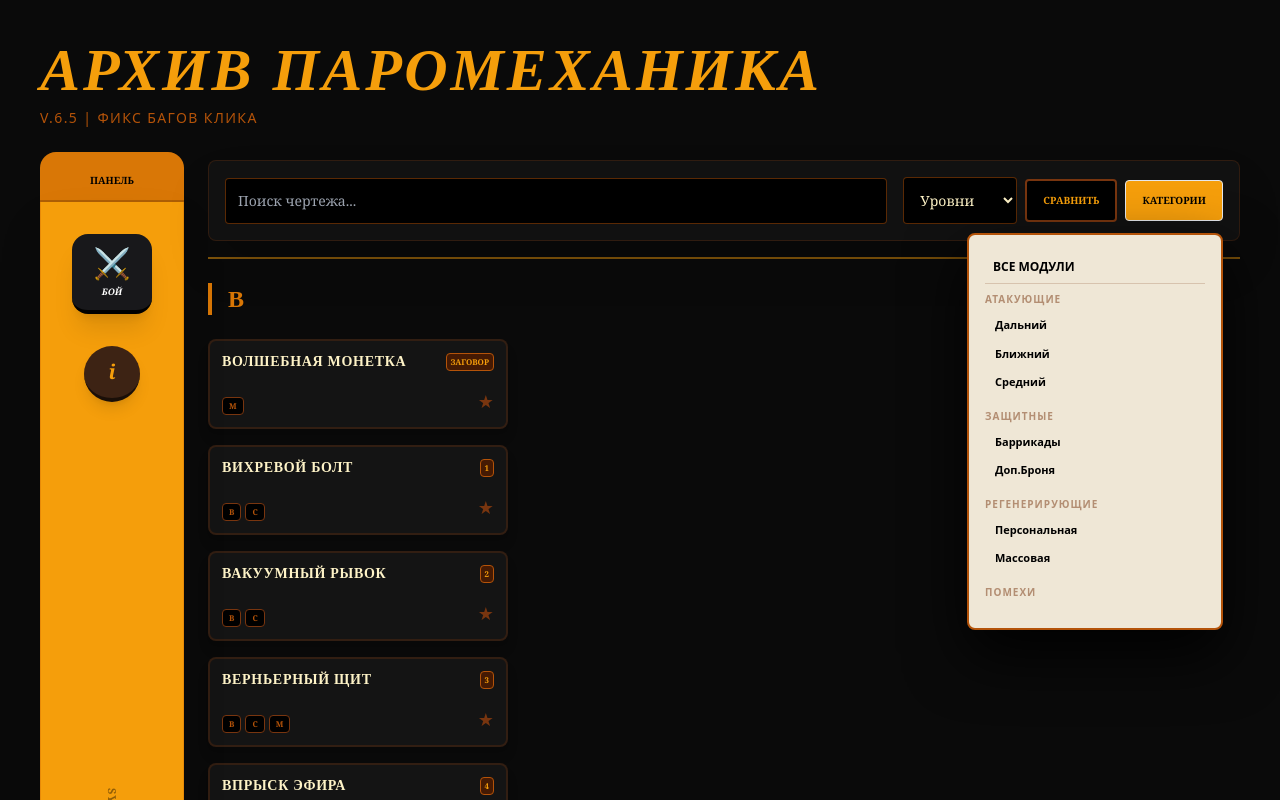
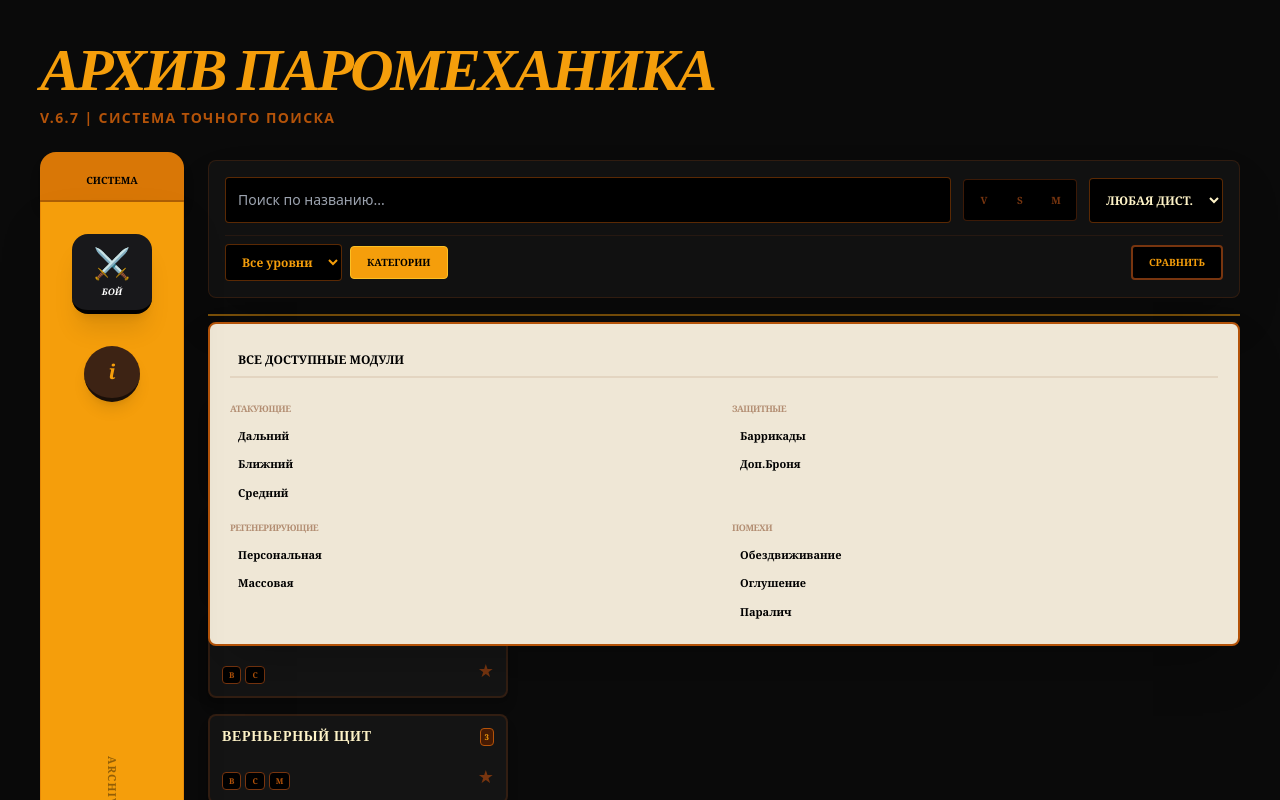
Before and after one commit to Whykenns110/spells_pm, a React (Vite) app: page / in a window 1280 px wide. Both pictures are taken after a click on the button "КАТЕГОРИИ". Shown: the top 800 px of the page. Built offline with nearby package versions, Linux system fonts and the light colour scheme.

Commit message:
fix postcss for tailwind v4

```diff
--- a/src/App.jsx
+++ b/src/App.jsx
@@ -12,6 +12,10 @@ export default function App() {
   const [activeSpell, setActiveSpell] = useState(null);
   const [isCombatMode, setIsCombatMode] = useState(false);
   const [showCombatInfo, setShowCombatInfo] = useState(false);
+
+  // НОВЫЕ СТЕЙТЫ ФИЛЬТРАЦИИ
+  const [compFilter, setCompFilter] = useState([]);
+  const [distFilter, setDistFilter] = useState("all");
 
   const [favorites, setFavorites] = useState(() => {
     const saved = localStorage.getItem("paromechanic_favs");
@@ -32,12 +36,18 @@ export default function App() {
     navigator.clipboard.writeText(`${spell.name}\n${cleanText}`).then(() => alert("Скопировано!"));
   };
 
-  const getTheme = (description) => {
-    if (description?.includes("Атакующие")) return { modalBorder: "border-red-500", header: "bg-red-600" };
-    if (description?.includes("Защитные")) return { modalBorder: "border-blue-500", header: "bg-blue-600" };
-    if (description?.includes("Регенерирующие")) return { modalBorder: "border-emerald-500", header: "bg-emerald-600" };
-    if (description?.includes("Помехи")) return { modalBorder: "border-purple-500", header: "bg-purple-600" };
-    return { modalBorder: "border-amber-500", header: "bg-amber-600" };
+  // ИСПРАВЛЕННЫЙ ТЕМАТИЗАТОР (ФИКС КРИСТАЛЬНОГО ГЛАЗА)
+  const getTheme = (spell) => {
+    const desc = spell.description || "";
+    const name = spell.name.toLowerCase();
+
+    if (desc.includes("Помехи") || desc.includes("Прорицание") || name.includes("глаз")) {
+      return { modalBorder: "border-purple-500", header: "bg-purple-600", text: "text-purple-400" };
+    }
+    if (desc.includes("Атакующие")) return { modalBorder: "border-red-500", header: "bg-red-600", text: "text-red-400" };
+    if (desc.includes("Защитные")) return { modalBorder: "border-blue-500", header: "bg-blue-600", text: "text-blue-400" };
+    if (desc.includes("Регенерирующие")) return { modalBorder: "border-emerald-500", header: "bg-emerald-600", text: "text-emerald-400" };
+    return { modalBorder: "border-amber-500", header: "bg-amber-600", text: "text-amber-400" };
   };
 
   const filteredData = useMemo(() => {
@@ -47,55 +57,65 @@ export default function App() {
         const matchesSearch = s.name.toLowerCase().includes(search.toLowerCase());
         const matchesLevel = levelFilter === "all" || s.level === levelFilter;
         const matchesCat = !categoryFilter || s.description.includes(categoryFilter);
-        return matchesSearch && matchesLevel && matchesCat;
+
+        // ЛОГИКА КОМПОНЕНТОВ
+        const matchesComp = compFilter.length === 0 || compFilter.every(c => s.components?.includes(c));
+
+        // ЛОГИКА ДИСТАНЦИИ (ЧИСЛОВАЯ ПРОВЕРКА)
+        let matchesDist = true;
+        if (distFilter !== "all") {
+          const sRange = parseInt(s.range) || 0;
+          if (distFilter === "self") matchesDist = s.range?.toLowerCase().includes("на себя");
+          else if (distFilter === "touch") matchesDist = s.range?.toLowerCase().includes("касание");
+          else if (distFilter === "30") matchesDist = sRange > 0 && sRange <= 30;
+          else if (distFilter === "60") matchesDist = sRange > 0 && sRange <= 60;
+          else if (distFilter === "90") matchesDist = sRange > 0 && sRange <= 90;
+          else if (distFilter === "120") matchesDist = sRange > 0 && sRange <= 120;
+        }
+
+        return matchesSearch && matchesLevel && matchesCat && matchesComp && matchesDist;
       });
       if (filtered.length) result[letter] = filtered;
     });
     return result;
-  }, [search, levelFilter, categoryFilter]);
+  }, [search, levelFilter, categoryFilter, compFilter, distFilter]);
 
   const toggleFav = (spell) => {
     setFavorites(prev => prev.find(f => f.name === spell.name) ? prev.filter(f => f.name !== spell.name) : [...prev, spell]);
   };
 
-  // Исправленная функция клика по карточке
   const handleSpellClick = (spell) => {
     if (compareMode) {
       const alreadySelected = compareList.some(s => s.name === spell.name);
-      if (alreadySelected) {
-        setCompareList(prev => prev.filter(s => s.name !== spell.name));
-      } else if (compareList.length < 3) {
-        setCompareList(prev => [...prev, spell]);
-      }
-    } else {
-      setActiveSpell(spell);
-    }
+      if (alreadySelected) setCompareList(prev => prev.filter(s => s.name !== spell.name));
+      else if (compareList.length < 3) setCompareList(prev => [...prev, spell]);
+    } else setActiveSpell(spell);
   };
 
   return (
     <div className="min-h-screen bg-[#0a0a0a] text-amber-50 font-serif overflow-x-hidden">
       <header className="p-10 pb-6 max-w-[1600px] mx-auto">
-        <h1 className="text-4xl md:text-6xl font-black text-amber-500 uppercase italic leading-tight">АРХИВ ПАРОМЕХАНИКА</h1>
-        <p className="text-amber-700 text-sm mt-2 uppercase tracking-widest font-sans">v.6.5 | Фикс багов клика</p>
+        <h1 className="text-4xl md:text-6xl font-black text-amber-500 uppercase italic leading-tight tracking-tighter text-shadow-lg">АРХИВ ПАРОМЕХАНИКА</h1>
+        <p className="text-amber-700 text-sm mt-2 uppercase tracking-widest font-sans font-bold">v.6.7 | Система точного поиска</p>
       </header>
 
       <div className="flex gap-6 px-4 md:px-10 pb-10 max-w-[1600px] mx-auto relative">
 
         {/* ПАНЕЛЬ УПРАВЛЕНИЯ */}
-        <div className="w-24 md:w-36 flex-shrink-0 flex flex-col items-center sticky top-6 h-[calc(100vh-48px)] z-[100]">
-          <div className="w-full bg-amber-600 pt-5 pb-3 rounded-t-2xl border-b-2 border-black/20 flex flex-col items-center">
-             <span className="text-[10px] md:text-xs font-black text-black text-center">ПАНЕЛЬ</span>
+        <div className="w-24 md:w-36 flex-shrink-0 flex flex-col items-center sticky top-6 h-[calc(100vh-48px)] z-[150]">
+          <div className="w-full bg-amber-600 pt-5 pb-3 rounded-t-2xl border-b-2 border-black/20 flex flex-col items-center shadow-lg">
+             <span className="text-[10px] md:text-xs font-black text-black text-center uppercase">Система</span>
           </div>
           <div className="w-full bg-amber-500 flex-grow flex flex-col items-center py-8 gap-8 shadow-2xl rounded-b-xl border-x border-b border-amber-600/50">
             <button onClick={() => setIsCombatMode(!isCombatMode)} className={`w-14 h-14 md:w-20 md:h-20 rounded-2xl flex flex-col items-center justify-center transition-all shadow-xl border-b-4 ${isCombatMode ? 'bg-red-700 border-red-950 translate-y-1' : 'bg-zinc-900 border-black hover:bg-zinc-800'}`}>
               <span className="text-white text-3xl">⚔️</span>
-              <span className="text-[9px] text-white font-black mt-1 uppercase italic">БОЙ</span>
+              <span className="text-[9px] text-white font-black mt-1 uppercase italic">Бой</span>
             </button>
-            <button onClick={() => setShowCombatInfo(true)} className="w-10 h-10 md:w-14 md:h-14 bg-[#3d2314] border-b-4 border-[#1a0f08] rounded-full flex items-center justify-center hover:bg-[#4d2d1a] transition-all shadow-lg">
-              <span className="text-amber-500 font-black text-xl italic">i</span>
+            <button onClick={() => setShowCombatInfo(true)} className="w-10 h-10 md:w-14 md:h-14 bg-[#3d2314] border-b-4 border-[#1a0f08] rounded-full flex items-center justify-center hover:bg-[#4d2d1a] transition-all shadow-lg group">
+              <span className="text-amber-500 font-black text-xl italic group-hover:scale-110 transition-transform">i</span>
             </button>
             <div className="mt-auto pb-8 opacity-40 select-none">
-               <div className="text-black font-black text-[11px] uppercase vertical-text tracking-widest">SYSTEM</div>
+               <div className="text-black font-black text-[11px] uppercase vertical-text tracking-widest">ARCHIVE_OS</div>
             </div>
           </div>
         </div>
@@ -107,50 +127,66 @@ export default function App() {
             <CombatMode favorites={favorites} compareList={compareList} toggleFav={toggleFav} setActiveSpell={setActiveSpell} compareMode={compareMode} setCompareList={setCompareList} setCompareMode={setCompareMode} setShowCompareResults={setShowCompareResults} />
           ) : (
             <>
-              {/* ПОИСК + КАТЕГОРИИ + СРАВНЕНИЕ */}
+              {/* РАСШИРЕННЫЙ ПОИСК */}
               <div className="sticky top-0 z-[110] bg-[#0a0a0a] pt-2 pb-4 border-b-2 border-amber-500/50">
-                <div className="flex flex-wrap gap-4 bg-[#111] p-4 border border-amber-900/30 rounded-lg items-center shadow-2xl relative">
-                  <input type="text" placeholder="Поиск чертежа..." className="bg-black border border-amber-700/50 p-3 rounded text-amber-100 flex-grow outline-none focus:border-amber-400 text-sm" value={search} onChange={(e) => setSearch(e.target.value)} />
+                <div className="flex flex-col gap-3 bg-[#111] p-4 border border-amber-900/30 rounded-lg shadow-2xl">
 
-                  <div className="flex gap-2 items-center">
-                    <select className="bg-black border border-amber-700/50 p-3 rounded text-amber-100 text-sm outline-none" value={levelFilter} onChange={(e) => setLevelFilter(e.target.value)}>
-                      <option value="all">Уровни</option>
+                  <div className="flex flex-wrap gap-3 items-center">
+                    <input type="text" placeholder="Поиск по названию..." className="bg-black border border-amber-700/50 p-3 rounded text-amber-100 flex-grow outline-none focus:border-amber-400 text-sm font-sans" value={search} onChange={(e) => setSearch(e.target.value)} />
+
+                    {/* ТУМБЛЕРЫ КОМПОНЕНТОВ */}
+                    <div className="flex bg-black border border-amber-900/50 rounded p-1 gap-1">
+                      {['V', 'S', 'M'].map(c => (
+                        <button key={c} onClick={() => setCompFilter(prev => prev.includes(c) ? prev.filter(x => x !== c) : [...prev, c])} className={`w-8 h-8 rounded text-[10px] font-black transition-all ${compFilter.includes(c) ? 'bg-amber-600 text-black shadow-inner' : 'text-amber-900 hover:text-amber-600'}`}>
+                          {c}
+                        </button>
+                      ))}
+                    </div>
+
+                    <select className="bg-black border border-amber-700/50 p-3 rounded text-amber-100 text-xs outline-none font-bold uppercase" value={distFilter} onChange={(e) => setDistFilter(e.target.value)}>
+                      <option value="all">Любая дист.</option>
+                      <option value="self">На себя</option>
+                      <option value="touch">Касание</option>
+                      <option value="30">До 30 фт.</option>
+                      <option value="60">До 60 фт.</option>
+                      <option value="90">До 90 фт.</option>
+                      <option value="120">До 120 фт.</option>
+                    </select>
+                  </div>
+
+                  <div className="flex flex-wrap gap-2 items-center border-t border-amber-900/20 pt-2">
+                    <select className="bg-black border border-amber-700/50 px-3 py-2 rounded text-amber-500 text-xs outline-none font-bold" value={levelFilter} onChange={(e) => setLevelFilter(e.target.value)}>
+                      <option value="all">Все уровни</option>
                       <option value="Заговор">Заговоры</option>
-                      {[1,2,3,4].map(l => <option key={l} value={String(l)}>{l} ур.</option>)}
+                      {[1,2,3,4,5,6,7,8,9].map(l => <option key={l} value={String(l)}>{l} ур.</option>)}
                     </select>
 
-                    {/* СРАВНЕНИЕ С КНОПКОЙ ОТМЕНЫ */}
-                    <div className="flex gap-1">
-                      <button onClick={() => { if(compareMode && compareList.length >= 2) setShowCompareResults(true); setCompareMode(!compareMode); }} className={`px-4 py-3 rounded font-black border-2 text-[10px] transition-all ${compareMode ? 'bg-amber-500 text-black border-white shadow-[0_0_15px_white]' : 'bg-black text-amber-500 border-amber-900'}`}>
+                    <button onClick={() => setShowCategories(!showCategories)} className={`px-4 py-2 border rounded font-bold text-[10px] uppercase transition-colors ${showCategories ? 'bg-amber-500 text-black border-amber-400' : 'border-amber-800/40 text-amber-500'}`}>Категории</button>
+
+                    <div className="flex gap-1 ml-auto">
+                      <button onClick={() => { if(compareMode && compareList.length >= 2) setShowCompareResults(true); setCompareMode(!compareMode); }} className={`px-4 py-2 rounded font-black border-2 text-[10px] transition-all ${compareMode ? 'bg-amber-500 text-black border-white shadow-[0_0_15px_rgba(251,191,36,0.3)]' : 'bg-black text-amber-500 border-amber-900'}`}>
                         {compareMode ? `АНАЛИЗ (${compareList.length})` : 'СРАВНИТЬ'}
                       </button>
                       {compareMode && (
-                        <button onClick={() => { setCompareMode(false); setCompareList([]); }} className="px-3 py-3 bg-red-950 text-red-500 rounded border-2 border-red-900 text-[10px] font-black hover:bg-red-800 transition-colors">
-                          ❌
-                        </button>
+                        <button onClick={() => { setCompareMode(false); setCompareList([]); }} className="px-3 py-2 bg-red-950 text-red-500 rounded border-2 border-red-900 text-[10px] font-black hover:bg-red-800">❌</button>
                       )}
                     </div>
+                  </div>
 
-                    {/* КАТЕГОРИИ */}
-                    <div className="relative">
-                        <button onClick={() => setShowCategories(!showCategories)} className={`px-4 py-3 border rounded font-bold text-[10px] uppercase transition-colors ${showCategories ? 'bg-amber-500 text-black' : 'border-amber-800/40 text-amber-500 hover:bg-amber-900/10'}`}>
-                            Категории
-                        </button>
-                        {showCategories && (
-                        <div className="absolute top-full right-0 mt-3 w-64 bg-[#efe7d6] text-black rounded-lg shadow-[0_25px_60px_rgba(0,0,0,0.9)] z-[300] p-4 font-sans border-2 border-amber-700">
-                            <div onClick={() => {setCategoryFilter(null); setShowCategories(false);}} className="cursor-pointer hover:bg-amber-200 px-2 py-2 font-black border-b border-amber-900/20 mb-2 uppercase text-xs">Все модули</div>
-                            <div className="max-h-80 overflow-y-auto custom-scrollbar-light">
-                                {Object.entries(categories).map(([cat, subs]) => (
-                                <div key={cat} className="mb-3">
-                                    <div className="font-black text-[10px] uppercase text-amber-900/50 mb-1 tracking-widest">{cat}</div>
-                                    {subs.map(s => <div key={s} onClick={() => {setCategoryFilter(s); setShowCategories(false);}} className="cursor-pointer hover:bg-amber-300 px-2 py-1.5 text-[11px] font-bold border-l-2 border-transparent hover:border-amber-600 transition-all">{s}</div>)}
-                                </div>
-                                ))}
-                            </div>
+                  {/* КАТЕГОРИИ (ВЫПАДАЮЩИЙ СПИСОК) */}
+                  {showCategories && (
+                    <div className="absolute top-full left-0 right-0 mt-2 bg-[#efe7d6] text-black rounded-lg shadow-2xl z-[300] p-5 border-2 border-amber-700 grid grid-cols-2 md:grid-cols-4 gap-4 animate-in slide-in-from-top-2 duration-300">
+                      <div onClick={() => {setCategoryFilter(null); setShowCategories(false);}} className="col-span-full cursor-pointer hover:bg-amber-200 p-2 font-black border-b-2 border-amber-900/10 mb-2 uppercase text-xs">Все доступные модули</div>
+                      {Object.entries(categories).map(([cat, subs]) => (
+                        <div key={cat}>
+                          <div className="font-black text-[9px] uppercase text-amber-900/50 mb-2 tracking-tighter">{cat}</div>
+                          <div className="space-y-1">
+                            {subs.map(s => <div key={s} onClick={() => {setCategoryFilter(s); setShowCategories(false);}} className="cursor-pointer hover:bg-amber-300 px-2 py-1 text-[11px] font-bold rounded transition-all">{s}</div>)}
+                          </div>
                         </div>
-                        )}
+                      ))}
                     </div>
-                  </div>
+                  )}
                 </div>
               </div>
 
@@ -158,36 +194,32 @@ export default function App() {
                 <main className="flex-grow space-y-12">
                   {Object.entries(filteredData).map(([letter, spells]) => (
                     <div key={letter} className="animate-in fade-in duration-500">
-                      <h2 className="text-2xl text-amber-600 font-black mb-6 uppercase border-l-4 border-amber-600 pl-4">{letter}</h2>
+                      <h2 className="text-2xl text-amber-600 font-black mb-6 uppercase border-l-4 border-amber-600 pl-4 tracking-tighter shadow-sm">{letter}</h2>
                       <div className="grid grid-cols-1 md:grid-cols-2 xl:grid-cols-3 gap-4">
                         {spells.map(spell => (
                           <div key={spell.name} className="w-full max-w-[300px]">
-                            <SpellCard
-                                spell={spell}
-                                isSelected={compareList.some(s => s.name === spell.name)}
-                                isFav={favorites.some(f => f.name === spell.name)}
-                                onClick={() => handleSpellClick(spell)}
-                                onFav={toggleFav}
-                            />
+                            <SpellCard spell={spell} isSelected={compareList.some(s => s.name === spell.name)} isFav={favorites.some(f => f.name === spell.name)} onClick={() => handleSpellClick(spell)} onFav={toggleFav} />
                           </div>
                         ))}
                       </div>
                     </div>
                   ))}
+                  {Object.keys(filteredData).length === 0 && (
+                    <div className="text-center py-20 opacity-20 italic uppercase font-black">Ни одного совпадения в архиве не найдено</div>
+                  )}
                 </main>
 
-                {/* АРХИВ БЕЗ ТРОЕТОЧИЯ */}
-                <aside className="w-full lg:w-[320px] flex-shrink-0 sticky top-[120px] max-h-[calc(100vh-160px)] overflow-y-auto pr-2 custom-scrollbar font-sans">
-                  <div className="bg-[#111] border-2 border-amber-600/30 rounded-xl p-3 space-y-2 shadow-inner">
-                    <h3 className="text-amber-500 font-black text-center text-xs uppercase mb-3 tracking-widest">★ АРХИВ МОДУЛЕЙ</h3>
-                    {favorites.length === 0 ? <p className="text-center text-amber-900 text-[10px] uppercase py-4">Пусто</p> :
+                <aside className="w-full lg:w-[320px] flex-shrink-0 sticky top-[160px] max-h-[calc(100vh-200px)] overflow-y-auto pr-2 custom-scrollbar font-sans">
+                  <div className="bg-[#111] border-2 border-amber-600/30 rounded-xl p-3 space-y-2 shadow-2xl">
+                    <h3 className="text-amber-500 font-black text-center text-[10px] uppercase mb-3 tracking-[0.2em] border-b border-amber-900/30 pb-2">★ Избранные модули ★</h3>
+                    {favorites.length === 0 ? <p className="text-center text-amber-900 text-[10px] uppercase py-4">Архив пуст</p> :
                       favorites.map(f => (
                         <div key={f.name} onClick={() => setActiveSpell(f)} className="flex items-start justify-between bg-black p-3 rounded border border-amber-900/30 hover:border-amber-500 cursor-pointer group transition-all">
                           <div className="flex flex-col min-w-0 pr-2">
                             <span className="text-[8px] text-amber-700 font-bold uppercase">{f.level}</span>
                             <span className="text-[11px] font-bold text-amber-100 group-hover:text-amber-400 uppercase tracking-tighter break-words leading-tight">{f.name}</span>
                           </div>
-                          <button onClick={(e) => { e.stopPropagation(); toggleFav(f); }} className="text-red-900 hover:text-red-500 text-xl leading-none">×</button>
+                          <button onClick={(e) => { e.stopPropagation(); toggleFav(f); }} className="text-red-900 hover:text-red-500 text-xl">×</button>
                         </div>
                       ))}
                   </div>
@@ -198,17 +230,21 @@ export default function App() {
         </div>
       </div>
 
-      {/* МОДАЛКИ (ВЫСОКИЙ Z-INDEX) */}
+      {/* МОДАЛЬНЫЕ ОКНА */}
       {showCompareResults && (
         <div className="fixed inset-0 z-[500] bg-black/95 backdrop-blur-xl p-6 overflow-y-auto">
-          <div className="max-w-7xl mx-auto flex flex-col h-full">
+          <div className="max-w-7xl mx-auto">
             <div className="flex justify-between items-center mb-8 border-b border-amber-900/30 pb-4">
-              <h2 className="text-3xl font-black text-amber-500 uppercase italic">Сличительный анализ</h2>
-              <button onClick={() => { setShowCompareResults(false); setCompareList([]); setCompareMode(false); }} className="px-8 py-3 bg-amber-600 text-black font-black rounded-lg">ЗАКРЫТЬ</button>
+              <h2 className="text-3xl font-black text-amber-500 uppercase italic tracking-tighter">Сличительный анализ чертежей</h2>
+              <button onClick={() => { setShowCompareResults(false); setCompareList([]); setCompareMode(false); }} className="px-8 py-3 bg-amber-600 text-black font-black rounded-lg hover:bg-amber-400 transition-colors shadow-lg">ВЫХОД</button>
             </div>
             <div className={`grid gap-6 ${compareList.length === 3 ? 'lg:grid-cols-3' : 'lg:grid-cols-2'}`}>
               {compareList.map(spell => (
-                <SpellModal key={spell.name} spell={spell} isCompare={true} theme={getTheme(spell.description)} onCopy={copyToClipboard} onClose={() => { const nl = compareList.filter(s => s.name !== spell.name); if(nl.length < 2) {setShowCompareResults(false); setCompareList([]); setCompareMode(false);} else setCompareList(nl); }} />
+                <SpellModal key={spell.name} spell={spell} isCompare={true} theme={getTheme(spell)} onCopy={copyToClipboard} onClose={() => {
+                  const nl = compareList.filter(s => s.name !== spell.name);
+                  if(nl.length < 2) { setShowCompareResults(false); setCompareList([]); setCompareMode(false); }
+                  else setCompareList(nl);
+                }} />
               ))}
             </div>
           </div>
@@ -218,17 +254,17 @@ export default function App() {
       {activeSpell && !showCompareResults && (
         <div className="fixed inset-0 z-[500] flex items-center justify-center p-4 bg-black/95 backdrop-blur-md" onClick={() => setActiveSpell(null)}>
           <div className="max-w-2xl w-full" onClick={e => e.stopPropagation()}>
-            <SpellModal spell={activeSpell} onClose={() => setActiveSpell(null)} onCopy={copyToClipboard} theme={getTheme(activeSpell.description)} />
+            <SpellModal spell={activeSpell} onClose={() => setActiveSpell(null)} onCopy={copyToClipboard} theme={getTheme(activeSpell)} />
           </div>
         </div>
       )}
 
       {showCombatInfo && (
         <div className="fixed inset-0 z-[600] flex items-center justify-center p-4 bg-black/90 backdrop-blur-md" onClick={() => setShowCombatInfo(false)}>
-          <div className="bg-[#efe7d6] p-8 rounded-2xl max-w-sm w-full border-4 border-[#3d2314] text-center" onClick={e => e.stopPropagation()}>
-            <h3 className="text-[#3d2314] font-black text-2xl uppercase mb-4 italic">Инфо</h3>
-            <p className="text-[#4d2d1a] font-bold text-sm">Нажмите "Сравнить", затем выберите 2-3 модуля. Нажмите "Категории" для фильтрации по типу эффекта.</p>
-            <button onClick={() => setShowCombatInfo(false)} className="mt-8 w-full bg-[#3d2314] text-amber-500 py-4 rounded-lg font-black uppercase">ПРИНЯТО</button>
+          <div className="bg-[#efe7d6] p-8 rounded-2xl max-w-sm w-full border-4 border-[#3d2314] text-center shadow-[0_0_50px_rgba(0,0,0,0.5)]">
+            <h3 className="text-[#3d2314] font-black text-2xl uppercase mb-4 italic leading-tight border-b-2 border-[#3d2314]/20 pb-2">Инфо-панель</h3>
+            <p className="text-[#4d2d1a] font-bold text-sm leading-relaxed">Система боя активирует упрощенный вывод избранных чертежей. Используйте ★ для пополнения боезапаса.</p>
+            <button onClick={() => setShowCombatInfo(false)} className="mt-8 w-full bg-[#3d2314] text-amber-500 py-4 rounded-lg font-black uppercase shadow-xl hover:bg-[#2a180e] transition-all">Принято</button>
           </div>
         </div>
       )}
```
